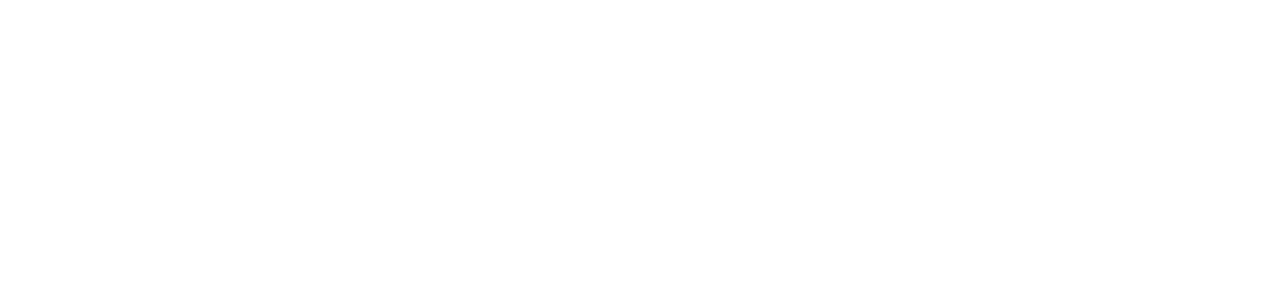
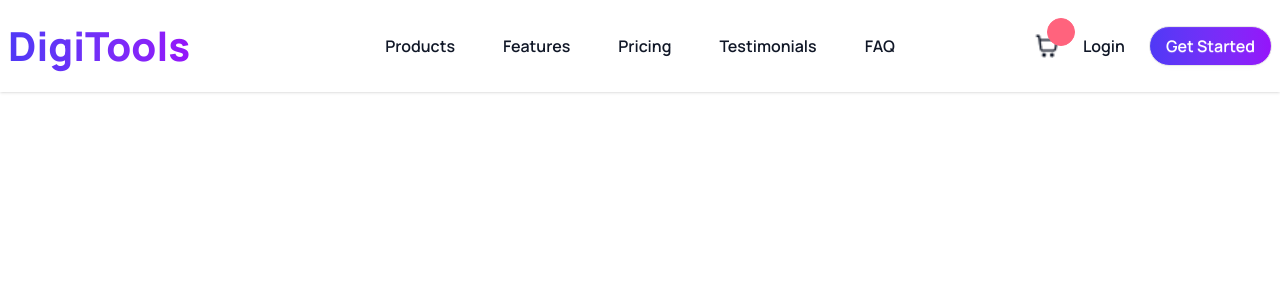
Before and after one commit to cseanwar/assignment6-digitools, a React (Vite) app: page / in a window 1280 px wide. Shown: the top 300 px of the page. Built offline with nearby package versions, Linux system fonts and the light colour scheme.

Commit message:
Added navbar

```diff
--- a/src/App.jsx
+++ b/src/App.jsx
@@ -1,10 +1,11 @@
 import './App.css'
+import Navbar from './components/Navbar'
 
 function App() {
 
   return (
     <>
-     <div></div>
+     <Navbar />
     </>
   )
 }
--- /dev/null
+++ b/src/components/Navbar.jsx
@@ -0,0 +1,86 @@
+const Navbar = () => {
+  return (
+    <div className="shadow-sm py-2 bg-[#FFFFFF]">
+      <div className="navbar container mx-auto">
+        <div className="navbar-start">
+          <div className="dropdown">
+            <div tabIndex={0} role="button" className="btn btn-ghost lg:hidden">
+              <svg
+                xmlns="http://www.w3.org/2000/svg"
+                className="h-5 w-5"
+                fill="none"
+                viewBox="0 0 24 24"
+                stroke="currentColor"
+              >
+                {" "}
+                <path
+                  strokeLinecap="round"
+                  strokeLinejoin="round"
+                  strokeWidth="2"
+                  d="M4 6h16M4 12h8m-8 6h16"
+                />{" "}
+              </svg>
+            </div>
+            <ul
+              tabIndex="-1"
+              className="menu menu-sm dropdown-content bg-base-100 rounded-box z-1 mt-3 w-52 p-2 shadow text-[#101727]"
+            >
+              <li>
+                <a>Products</a>
+              </li>
+              <li>
+                <a>Features</a>
+              </li>
+              <li>
+                <a>Pricing</a>
+              </li>
+              <li>
+                <a>Testimonials</a>
+              </li>
+              <li>
+                <a>FAQ</a>
+              </li>
+            </ul>
+          </div>
+          <a className="text-[40px] font-extrabold bg-linear-to-r from-[#4f39f6] to-[#9514fa] bg-clip-text text-transparent">
+            DigiTools
+          </a>
+        </div>
+        <div className="navbar-center hidden lg:flex">
+          <ul className="menu menu-horizontal px-1 text-[#101727] font-semibold text-base gap-6">
+            <li>
+              <a>Products</a>
+            </li>
+            <li>
+              <a>Features</a>
+            </li>
+            <li>
+              <a>Pricing</a>
+            </li>
+            <li>
+              <a>Testimonials</a>
+            </li>
+            <li>
+              <a>FAQ</a>
+            </li>
+          </ul>
+        </div>
+        <div className="navbar-end flex gap-6">
+          <div className="relative">
+            <img className="w-6 h-6" src="/shopping-cart.png" alt="" />
+
+              <div className="badge badge-error absolute -top-4 -right-4 w-7 h-7 rounded-full text-white font-bold">
+
+              </div>
+          </div>
+          <p className="text-[#101727] font-semibold text-base">Login</p>
+          <a className="btn rounded-full bg-linear-to-r from-[#4f39f6] to-[#9514fa] text-base font-semibold text-[#FFFFFF]">
+            Get Started
+          </a>
+        </div>
+      </div>
+    </div>
+  );
+};
+
+export default Navbar;
```
